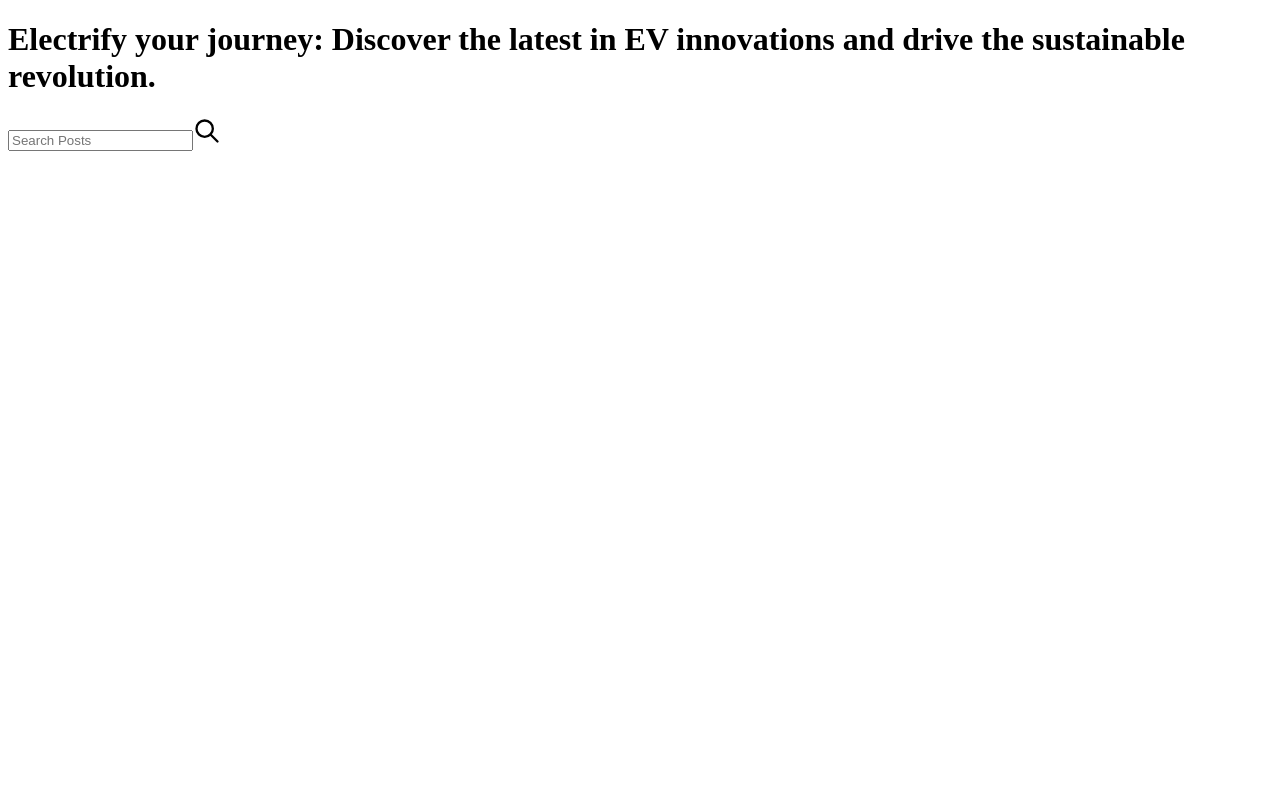
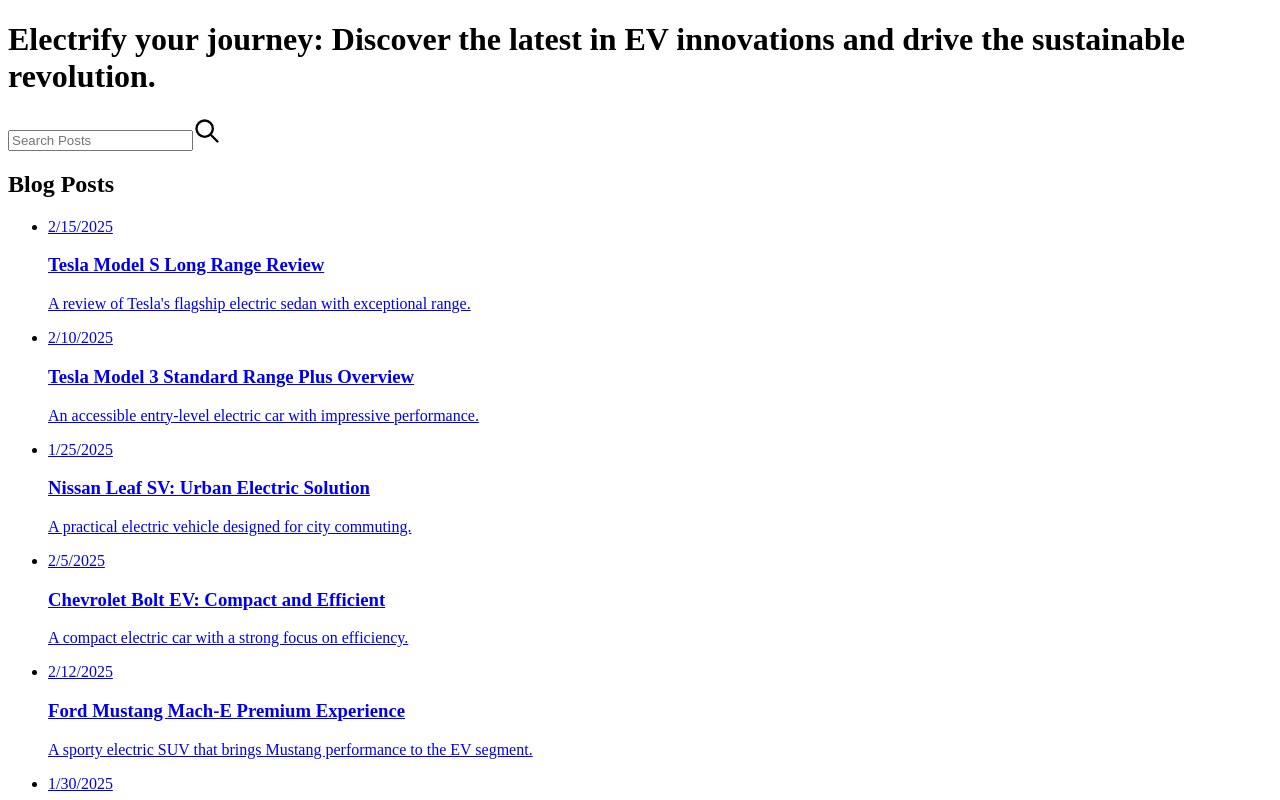
Before and after one commit to Agrimzz/blog, a Next.js app: page / in a window 1280 px wide. Shown: the top 800 px of the page. Built offline with nearby package versions, Linux system fonts and the light colour scheme.

Commit message:
blog posts list

```diff
--- /dev/null
+++ b/app/api/blog/route.ts
@@ -0,0 +1,6 @@
+import { NextResponse } from "next/server";
+import mockData from "@/mockdata.json";
+
+export const GET = async () => {
+  return NextResponse.json(mockData);
+};
--- a/app/page.tsx
+++ b/app/page.tsx
@@ -1,9 +1,15 @@
 import Hero from "@/components/Hero";
+import PostList from "@/components/PostList";
+import axios from "axios";
 
-export default function Home() {
+export default async function Home() {
+  const response = await axios.get("http://localhost:3000/api/blog");
+  const data = response.data;
+
   return (
     <div>
       <Hero />
+      <PostList data={data} />
     </div>
   );
 }
--- a/components/Header.tsx
+++ b/components/Header.tsx
@@ -4,7 +4,7 @@
 const Header = () => {
   return (
     <div className="fixed top-0 z-50 w-full py-0 h-[100px] md:py-4">
-      <div className="bg-background mx-auto rounded-md p-4 flex justify-between items-center max-w-4xl">
+      <div className="bg-background/80 mx-auto rounded-md p-4 flex justify-between items-center max-w-4xl">
         <Link href="/" className="text-2xl font-bold">
           EV<span className="text-primary">Blog</span>
         </Link>
--- a/components/Hero.tsx
+++ b/components/Hero.tsx
@@ -3,9 +3,9 @@
 
 const Hero = () => {
   return (
-    <div className="w-full  mx-auto bg-background/40 pt-[80px]">
-      <div className="max-w-4xl min-h-[300px]  mx-auto py-2 text-center flex flex-col items-center justify-center gap-12">
-        <h1 className="text-2xl px-2 font-bold leading-[1.5] md:text-4xl ">
+    <div className="w-full  mx-auto bg-background/60 pt-[80px]">
+      <div className="max-w-4xl min-h-[300px]  mx-auto py-2 text-center flex flex-col items-center justify-center gap-12 px-4">
+        <h1 className="text-2xl  font-bold leading-[1.5] md:text-4xl ">
           <span className="text-primary"> Electrify your journey</span>:
           Discover the latest in EV innovations and drive the sustainable
           revolution.
--- /dev/null
+++ b/components/PostList.tsx
@@ -0,0 +1,26 @@
+import Link from "next/link";
+import React from "react";
+
+const PostList = ({ data }: { data: BlogPosts[] }) => {
+  return (
+    <div className="max-w-7xl mx-auto py-4 mt-8 px-4">
+      <h2 className="text-2xl font-bold md:text-3xl">Blog Posts</h2>
+
+      <ul className="grid grid-cols-2 md:grid-cols-3 max-sm:grid-cols-1 gap-4 mt-8">
+        {data.map((post) => (
+          <li key={post.title} className="bg-background rounded-md p-4 ">
+            <Link href={`/blog/${post.title}`} className="flex flex-col gap-2">
+              <p className="text-sm text-primary">
+                {new Date(post.date).toLocaleDateString()}
+              </p>
+              <h3 className="text-xl font-bold">{post.title}</h3>
+              <p className="text-base">{post.summary}</p>
+            </Link>
+          </li>
+        ))}
+      </ul>
+    </div>
+  );
+};
+
+export default PostList;
--- a/mockdata.json
+++ b/mockdata.json
@@ -1,7 +1,7 @@
 [
   {
     "title": "Tesla Model S Long Range Review",
-    "date": "2025-02-15",
+    "date": "2025-02-15T00:00:00Z",
     "summary": "A review of Tesla's flagship electric sedan with exceptional range.",
     "detail": "The Tesla Model S Long Range blends luxury with advanced battery technology, offering over 400 miles of range, rapid acceleration, and cutting-edge autopilot features.",
     "manufacturer": "Tesla",
@@ -15,7 +15,7 @@
   },
   {
     "title": "Tesla Model 3 Standard Range Plus Overview",
-    "date": "2025-02-10",
+    "date": "2025-02-10T00:00:00Z",
     "summary": "An accessible entry-level electric car with impressive performance.",
     "detail": "The Model 3 Standard Range Plus offers a balance of affordability and performance, with modern tech features and a range of around 263 miles on a full charge.",
     "manufacturer": "Tesla",
@@ -29,7 +29,7 @@
   },
   {
     "title": "Nissan Leaf SV: Urban Electric Solution",
-    "date": "2025-01-25",
+    "date": "2025-01-25T00:00:00Z",
     "summary": "A practical electric vehicle designed for city commuting.",
     "detail": "The Nissan Leaf SV features a refined design, efficient energy usage, and a range of about 150 miles, making it an ideal choice for urban mobility.",
     "manufacturer": "Nissan",
@@ -43,7 +43,7 @@
   },
   {
     "title": "Chevrolet Bolt EV: Compact and Efficient",
-    "date": "2025-02-05",
+    "date": "2025-02-05T00:00:00Z",
     "summary": "A compact electric car with a strong focus on efficiency.",
     "detail": "The Chevrolet Bolt EV offers a spacious interior and a range of up to 259 miles, making it a practical choice for daily commutes and city drives.",
     "manufacturer": "Chevrolet",
@@ -57,7 +57,7 @@
   },
   {
     "title": "Ford Mustang Mach-E Premium Experience",
-    "date": "2025-02-12",
+    "date": "2025-02-12T00:00:00Z",
     "summary": "A sporty electric SUV that brings Mustang performance to the EV segment.",
     "detail": "The Mustang Mach-E Premium combines eye-catching design with strong performance and a range of about 300 miles, offering a dynamic and engaging driving experience.",
     "manufacturer": "Ford",
@@ -71,7 +71,7 @@
   },
   {
     "title": "Audi e-tron Sportback: Luxury Meets Efficiency",
-    "date": "2025-01-30",
+    "date": "2025-01-30T00:00:00Z",
     "summary": "A premium electric SUV with a sleek design and refined performance.",
     "detail": "The Audi e-tron Sportback offers a luxurious cabin, advanced driver assistance systems, and a range of around 280 miles, making it a top contender in the luxury EV market.",
     "manufacturer": "Audi",
@@ -85,7 +85,7 @@
   },
   {
     "title": "Jaguar I-Pace: Electric Performance SUV",
-    "date": "2025-02-08",
+    "date": "2025-02-08T00:00:00Z",
     "summary": "A sporty electric SUV that combines performance with style.",
     "detail": "The Jaguar I-Pace delivers dynamic handling and a range of approximately 234 miles, along with an upscale interior and futuristic tech features.",
     "manufacturer": "Jaguar",
@@ -99,7 +99,7 @@
   },
   {
     "title": "Porsche Taycan 4S: High-Performance EV",
-    "date": "2025-02-14",
+    "date": "2025-02-14T00:00:00Z",
     "summary": "A high-performance electric sports sedan with cutting-edge technology.",
     "detail": "The Porsche Taycan 4S stands out with its rapid acceleration, refined handling, and a range of about 227 miles, all wrapped in a design that exudes Porsche luxury.",
     "manufacturer": "Porsche",
@@ -113,7 +113,7 @@
   },
   {
     "title": "Hyundai Kona Electric: Affordable Innovation",
-    "date": "2025-01-28",
+    "date": "2025-01-28T00:00:00Z",
     "summary": "An affordable electric SUV that doesn’t compromise on features.",
     "detail": "The Hyundai Kona Electric offers a range of 258 miles, a well-equipped interior, and modern safety features, all at a competitive price point.",
     "manufacturer": "Hyundai",
@@ -127,7 +127,7 @@
   },
   {
     "title": "Kia EV6 GT-Line: Futuristic Design and Efficiency",
-    "date": "2025-02-16",
+    "date": "2025-02-16T00:00:00Z",
     "summary": "A stylish electric crossover with advanced technology and a bold design.",
     "detail": "The Kia EV6 GT-Line boasts a futuristic exterior, a range of approximately 300 miles, and quick charging capabilities, making it a strong competitor in the EV market.",
     "manufacturer": "Kia",
@@ -141,7 +141,7 @@
   },
   {
     "title": "Volkswagen ID.4 Pro: Electric Everyday Driver",
-    "date": "2025-02-03",
+    "date": "2025-02-03T00:00:00Z",
     "summary": "A practical electric SUV designed for everyday use.",
     "detail": "The VW ID.4 Pro offers a spacious interior, balanced performance, and a range of around 260 miles, ideal for family use and daily commutes.",
     "manufacturer": "Volkswagen",
@@ -155,7 +155,7 @@
   },
   {
     "title": "BMW iX3: Premium Electric SUV",
-    "date": "2025-02-11",
+    "date": "2025-02-11T00:00:00Z",
     "summary": "A well-rounded electric SUV that combines BMW luxury with sustainability.",
     "detail": "The BMW iX3 offers a smooth and quiet ride with a range of 285 miles, integrating premium materials and advanced technology for a refined driving experience.",
     "manufacturer": "BMW",
@@ -169,7 +169,7 @@
   },
   {
     "title": "Volvo XC40 Recharge: Scandinavian Safety and Style",
-    "date": "2025-02-06",
+    "date": "2025-02-06T00:00:00Z",
     "summary": "A compact electric SUV known for its safety features and stylish design.",
     "detail": "The Volvo XC40 Recharge delivers a robust performance with a range of about 223 miles, while prioritizing safety and modern Scandinavian design.",
     "manufacturer": "Volvo",
@@ -183,7 +183,7 @@
   },
   {
     "title": "Lucid Air Dream Edition: Luxury Redefined",
-    "date": "2025-02-18",
+    "date": "2025-02-18T00:00:00Z",
     "summary": "A luxurious electric sedan that pushes the limits of range and performance.",
     "detail": "The Lucid Air Dream Edition offers a staggering range of over 500 miles, cutting-edge technology, and opulent interior appointments, setting new benchmarks in the EV market.",
     "manufacturer": "Lucid Motors",
@@ -197,7 +197,7 @@
   },
   {
     "title": "Rivian R1T: The Electric Adventure Truck",
-    "date": "2025-02-20",
+    "date": "2025-02-20T00:00:00Z",
     "summary": "A robust electric pickup designed for both work and off-road adventures.",
     "detail": "The Rivian R1T blends utility with performance, featuring a versatile design, impressive off-road capabilities, and a range of approximately 300 miles, making it perfect for adventurous lifestyles.",
     "manufacturer": "Rivian",
--- a/package.json
+++ b/package.json
@@ -10,6 +10,7 @@
   },
   "dependencies": {
     "@tabler/icons-react": "^3.30.0",
+    "axios": "^1.7.9",
     "next": "15.1.7",
     "react": "^19.0.0",
     "react-dom": "^19.0.0"
```
Also changed, not shown: types.d.ts (added, +14 -0 lines), 1 other file (tests, documents, lock files or other folders).
